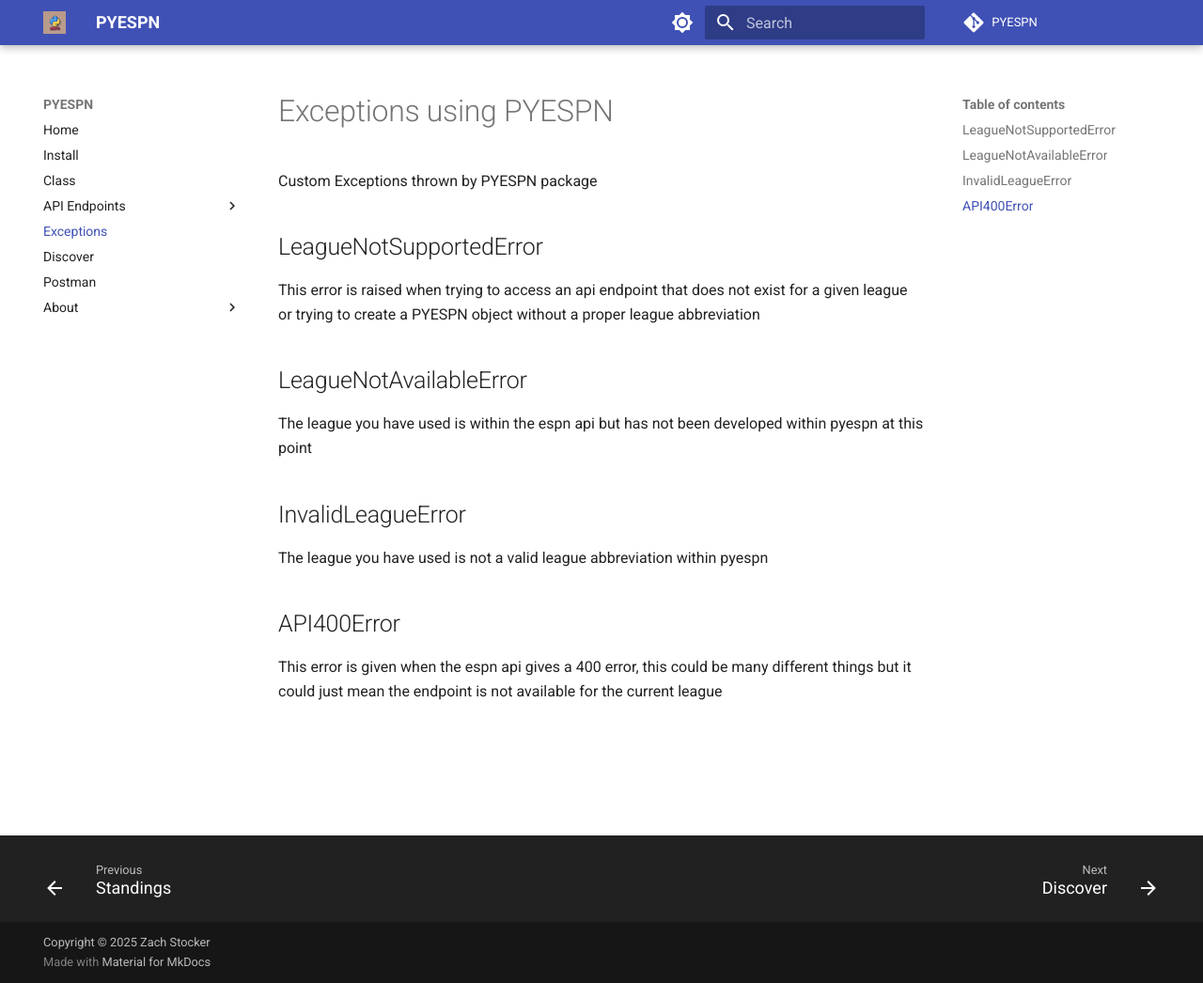
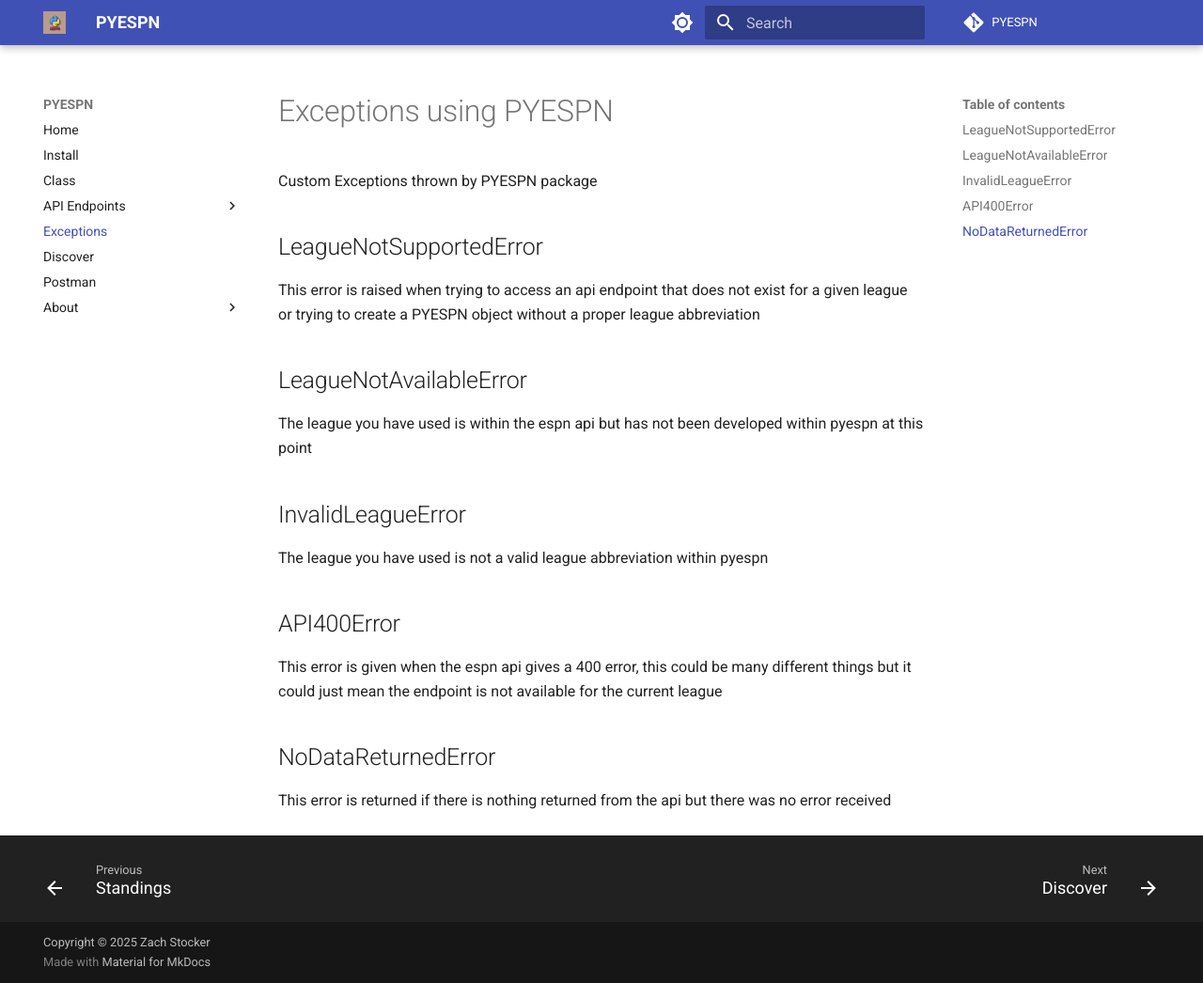
Before and after one commit to EnderLocke/pyespn, an MkDocs documentation site: the page built from docs/exceptions.md, in a window 1280 px wide and 1046 px high. Shown: the whole window at 94% size. Built offline with MkDocs 1.6.1 and Material for MkDocs 9.7.7, drawn with Linux system fonts in a browser that asks for light colours; comment, search, counter and statistics services are not loaded.

Commit message:
added error for when no data is returned from api

```diff
--- a/docs/exceptions.md
+++ b/docs/exceptions.md
@@ -14,3 +14,6 @@
 ## API400Error
 This error is given when the espn api gives a 400 error, this could be many different things but it
 could just mean the endpoint is not available for the current league
+
+## NoDataReturnedError
+This error is returned if there is nothing returned from the api but there was no error received
```
